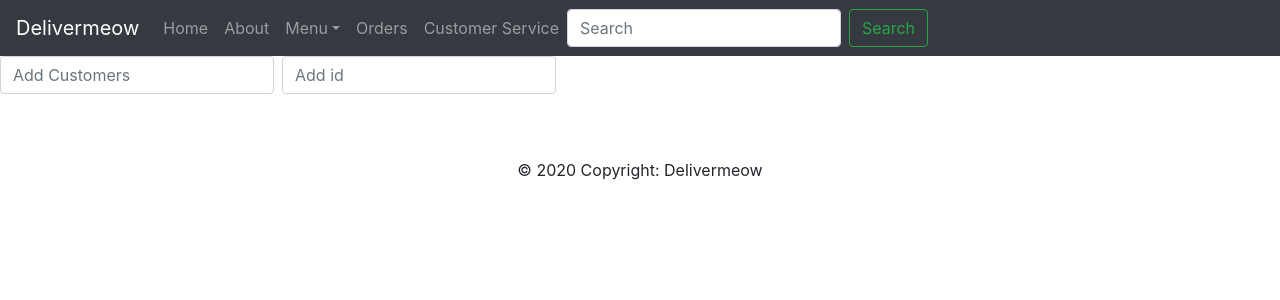
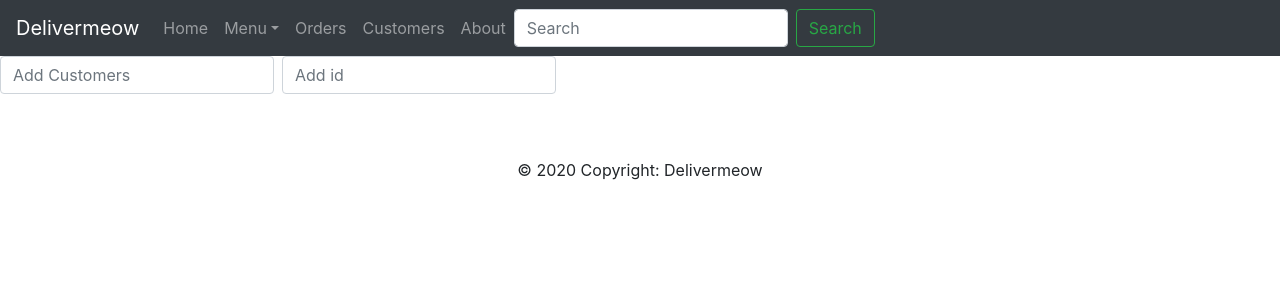
Before and after one commit to nwenhui/FDS, a React (Create React App) app in the folder delivery2/: page / in a window 1280 px wide. Shown: the top 300 px of the page. Built offline with nearby package versions, Linux system fonts and the light colour scheme.

Commit message:
refactoring

```diff
--- a/delivery2/src/App.js
+++ b/delivery2/src/App.js
@@ -1,6 +1,6 @@
 import React, { Component } from "react";
 import "./App.css";
-import Home from "./containers/HomePage/HomePage";
+import Home from "./Pages/HomePage/HomePage";
 import "bootstrap/dist/css/bootstrap.min.css";
 import "bootstrap/dist/js/bootstrap.bundle.min.js";
 import NavBar from "./components/Navigation";
--- a/delivery2/src/components/Navigation.js
+++ b/delivery2/src/components/Navigation.js
@@ -12,11 +12,7 @@ function Navigation() {
             Home
           </a>
         </li>
-        <li class="nav-item">
-          <a class="nav-link" href="/About#">
-            About
-          </a>
-        </li>
+
         <li></li>
         <li class="nav-item dropdown">
           <a
@@ -45,7 +41,12 @@ function Navigation() {
         </li>
         <li class="nav-item">
           <a class="nav-link" href="#">
-            Customer Service
+            Customers
+          </a>
+        </li>
+        <li class="nav-item">
+          <a class="nav-link" href="/About#">
+            About
           </a>
         </li>
       </ul>
```
